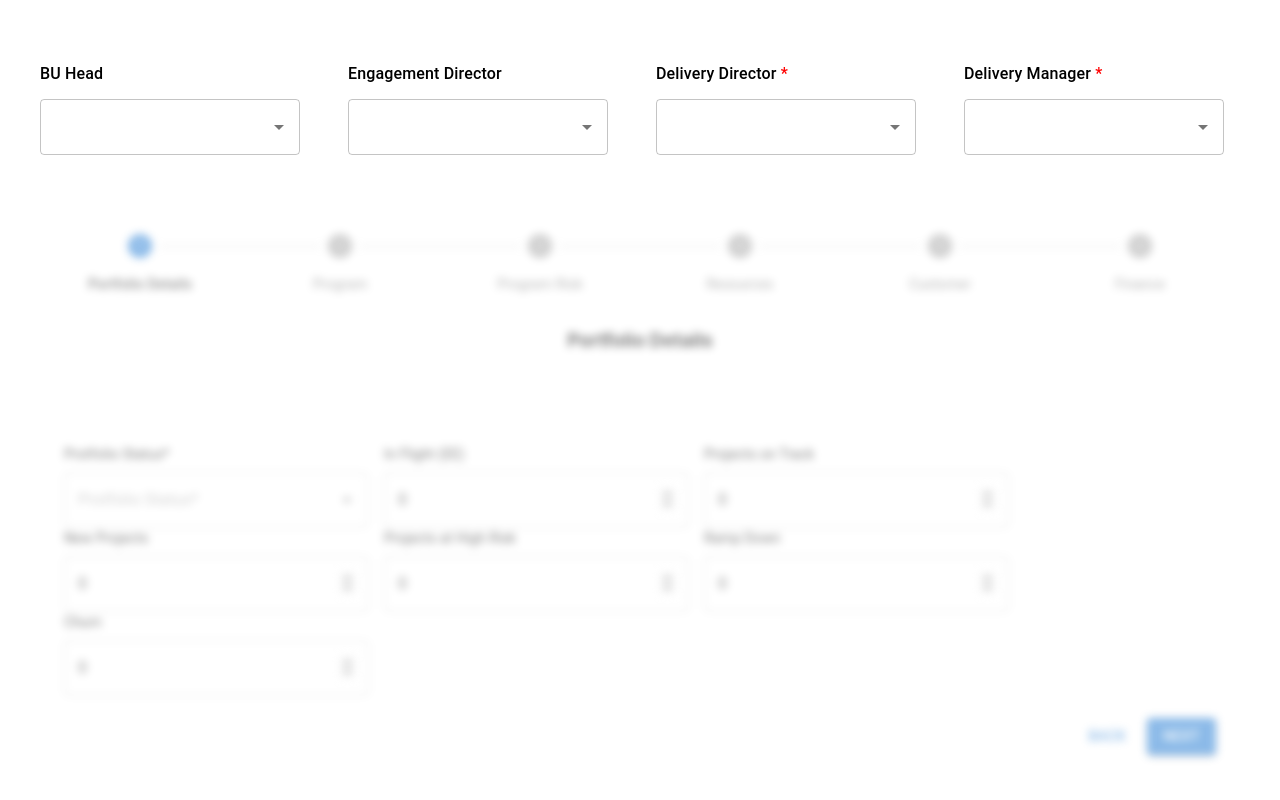
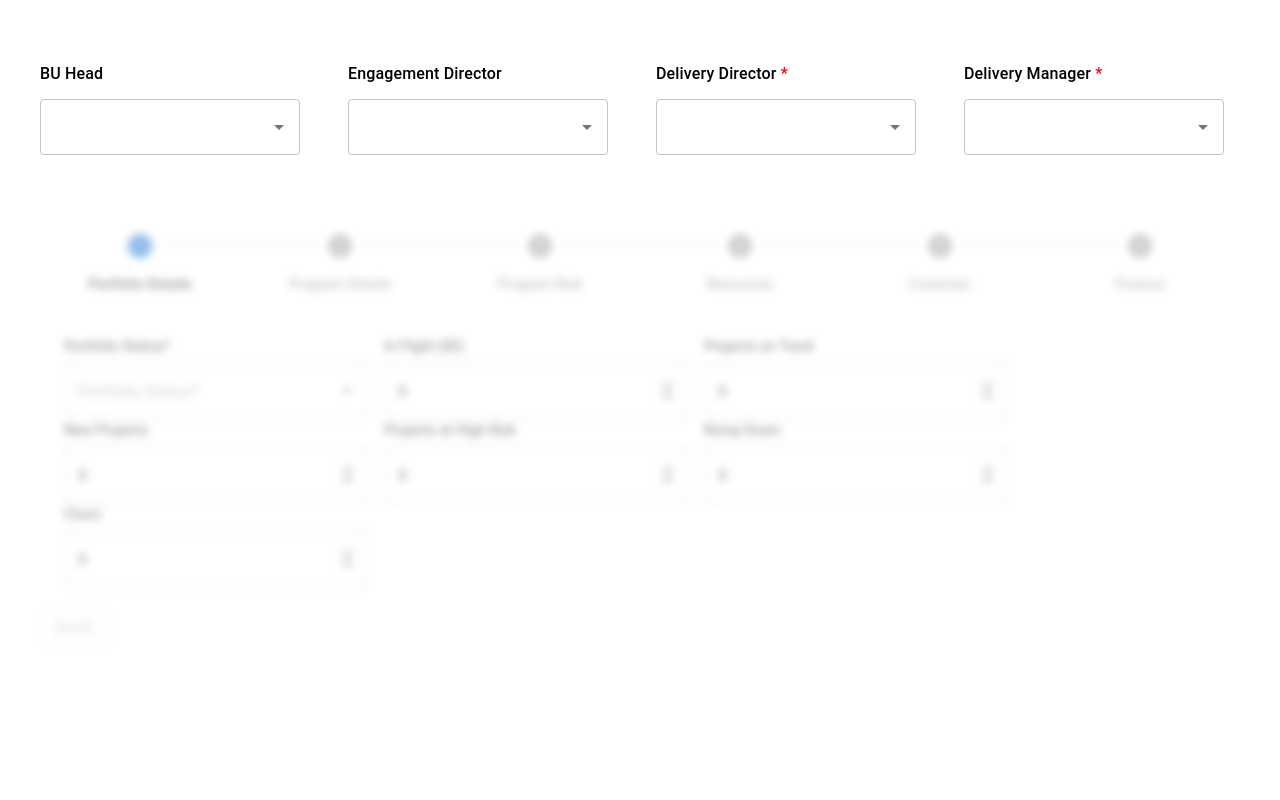
Before and after one commit to bhavyash02/new_pmo_upgrade, a React (Create React App) app in the folder pmo_upgrade/: page /#/portfolio-status in a window 1280 px wide. Shown: the part 310-1110 px from the top of the page. After the commit the page ends 996 px from the top, so only its background shows below. Built offline with nearby package versions, Linux system fonts and the light colour scheme.

Commit message:
Changes in adding pages to stepper component and code optimisation

```diff
--- a/pmo_upgrade/src/components/molecules/MultiStepForm.jsx
+++ b/pmo_upgrade/src/components/molecules/MultiStepForm.jsx
@@ -1,70 +1,85 @@
 import React, { useState, useEffect } from "react";
 import Box from "@mui/material/Box";
 import Stepper from "@mui/material/Stepper";
-import Step from "@mui/material/Step";
+import { Step, Button } from "@mui/material";
 import StepLabel from "@mui/material/StepLabel";
-// import Button from "@mui/material/Button";
+import OneProtFolioDetails from "../../pages/PortFolioStatus/OneProtFolioDetails";
+import ProgramPage from "../../pages/PortFolioStatus/ProgramPage";
 
-const steps = [
+const stepLabels = [
     "Portfolio Details",
-    "Program",
+    "Program Details",
     "Program Risk",
     "Resources",
     "Customer",
-    "Finance"
+    "Finance",
 ];
 
-export default function MultipleStepForm({handleSteps}) {
+export default function MultipleStepForm({ setProtfolioStatus, protfolioStatus }) {
     const [activeStep, setActiveStep] = useState(0);
+    //     if (handleSteps?.step === "next" && activeStep < stepLabels.length - 1) {
+    //       setActiveStep((prevStep) => prevStep + 1);
+    //     }
+    //     if (handleSteps?.step === "prevOne" && activeStep > 0) {
+    //       setActiveStep((prevStep) => prevStep - 1);
+    //     }
+    //   }, [handleSteps]);
 
-    useEffect(() => {
-        if (activeStep < steps.length - 1 && handleSteps.step === 'next') {
+    const handleNext = () => {
+        if (activeStep < stepLabels.length - 1) {
             setActiveStep((prevStep) => prevStep + 1);
         }
+    };
 
-        if (activeStep > 0 && handleSteps.step === 'prevOne') {
+    const handleBack = () => {
+        if (activeStep > 0) {
             setActiveStep((prevStep) => prevStep - 1);
         }
-    }, [handleSteps])
+    };
 
+    const renderStepContent = () => {
+        switch (activeStep) {
+            case 0:
+                return <OneProtFolioDetails protfolioStatus={protfolioStatus} setProtfolioStatus={setProtfolioStatus} />;
+            case 1:
+                return <ProgramPage />;
+            case 2:
+                return <h3>Program Risk</h3>;
+            case 3:
+                return <h3>Resources</h3>;
+            case 4:
+                return <h3>Customer</h3>;
+            case 5:
+                return <h3>Finance</h3>;
+            default:
+                return <h3>Unknown Step</h3>;
+        }
+    };
 
     return (
-        <Box
-            sx={{
-                width: "100%",
-                // minHeight: "80vh",  // Push content down
-                display: "flex",
-                flexDirection: "column"
-            }}
-        >
+        <Box sx={{ width: "100%", display: "flex", flexDirection: "column" }}>
             <Stepper activeStep={activeStep} alternativeLabel>
-                {steps.map((label, index) => (
+                {stepLabels.map((label, index) => (
                     <Step key={index}>
                         <StepLabel>{label}</StepLabel>
                     </Step>
                 ))}
             </Stepper>
 
-            {/* Display content based on step */}
             <Box sx={{ mt: 2, textAlign: "center", flexGrow: 1 }}>
-                <h3>{steps[activeStep]}</h3>
+                {renderStepContent()}
             </Box>
 
-            {/* Navigation Buttons at the Bottom Right */}
-            <Box
-                sx={{
-                    display: "flex",
-                    justifyContent: "flex-end",
-                    mt: "auto",  // Push to bottom
-                    p: 3
-                }}
-            >
-                {/* <Button disabled={activeStep === 0} onClick={handleBack}>
+            <Box sx={{ display: "flex", justifyContent: "space-between", mt: 3 }}>
+                <Button onClick={handleBack} disabled={activeStep === 0} variant="outlined">
                     Back
                 </Button>
-                <Button variant="contained" onClick={handleNext} sx={{ ml: 1 }}>
-                    {activeStep === steps.length - 1 ? "Next" : "Next"}
-                </Button> */}
+                {activeStep === 0 && protfolioStatus || activeStep !== 0 ?
+
+                    <Button onClick={handleNext} disabled={activeStep === stepLabels.length - 1} variant="contained">
+
+                        {activeStep === stepLabels.length - 1 ? "Finish" : "Next"}
+                    </Button> : ""}
             </Box>
         </Box>
     );
--- a/pmo_upgrade/src/pages/PortFolioStatus/OneProtFolioDetails.jsx
+++ b/pmo_upgrade/src/pages/PortFolioStatus/OneProtFolioDetails.jsx
@@ -1,83 +1,39 @@
-import React, { useState } from "react";
+import React from "react";
 import { Dropdown } from "../../components/molecules";
-import { Box } from "@mui/material";
-import Button from "@mui/material/Button";
+import { Box, Button } from "@mui/material";
 import NumberStepper from "../../components/molecules/NumberStepper";
 
-export default function OneProtFolioDetails({nextStep}) {
+export default function OneProtFolioDetails({ protfolioStatus, setProtfolioStatus }) {
   const dropdowns = ["Ramesh", "Lee", "Tony", "Kinesh"];
-  const [protfolioStatus, setProtfolioStatus] = useState("");
 
-  // const [inFlight, setInFlight] = useState("");
-  // const [projectsOnTrack, setProjectsOnTrack] = useState("");
-  // const [newProjects, setNewProjects] = useState("");
-  // const [highRisk, setHighRisk] = useState({});
-  // const [rampDown, setRampDown] = useState("");
-  // const [churn, setChurn] = useState("");
+  // const handleNext = () => {
+  //   if (!protfolioStatus) {
+  //     alert("Please select a Portfolio Status before proceeding.");
+  //   } else {
+  //     nextStep({ step: "next" }); // Update step
+  //   }
+  // };
 
-  // console.log(inFlight, 'inFlight')
-  // this.props.onActiveNext(false);
-
-  const handleNext = () => {
-    if(!protfolioStatus) {
-      // alert('1')
-    } else {
-      // alert('2')
-      handleClick();
-    }
-
-  }
-
-  function handleClick() {
-    nextStep({value: true, step: 'next'});
-  }
   return (
     <>
       <Box sx={{ margin: 3, display: "flex", flex: 1 }}>
         <Dropdown
           input={dropdowns}
-          placeholder="Protfolio Status*"
+          placeholder="Portfolio Status*"
           selectedValues={protfolioStatus}
-          handleOnSelect={(event, newValue) => {
-            setProtfolioStatus(newValue);
-            console.log(newValue, "123");
-          }}
+          handleOnSelect={(event, newValue) => setProtfolioStatus(newValue)}
         />
-        <NumberStepper
-          placeholder="In Flight (EE)"
-        />
-        <NumberStepper
-          placeholder="Projects on Track"
-        />
+        <NumberStepper placeholder="In Flight (EE)" />
+        <NumberStepper placeholder="Projects on Track" />
       </Box>
       <Box sx={{ margin: 3, display: "flex", flexWrap: 1 }}>
-        <NumberStepper
-          placeholder="New Projects"
-        />
-        <NumberStepper
-          placeholder="Projects at High Risk"
-        />
+        <NumberStepper placeholder="New Projects" />
+        <NumberStepper placeholder="Projects at High Risk" />
         <NumberStepper placeholder="Ramp Down" />
       </Box>
       <Box sx={{ margin: 3, display: "flex", flexWrap: 1 }}>
         <NumberStepper placeholder="Churn" />
       </Box>
-      <Box
-        sx={{
-          display: "flex",
-          justifyContent: "flex-end",
-          mt: "auto", // Push to bottom
-          p: 3,
-        }}
-      >
-        <Button>
-          {/* disabled={activeStep === 0} onClick={handleBack} */}
-          Back
-        </Button>
-        <Button variant="contained" sx={{ ml: 1 }} type="submit" onClick={handleNext}>
-          Next
-        </Button>
-      </Box>
-     </>
+    </>
   );
 }
--- a/pmo_upgrade/src/pages/PortFolioStatus/ProgramPage.jsx
+++ b/pmo_upgrade/src/pages/PortFolioStatus/ProgramPage.jsx
@@ -103,13 +103,6 @@ export default function ProgramPage({ nextStep }) {
                     p: 3,
                 }}
             >
-                <Button>
-                    {/* disabled={activeStep === 0} onClick={handleBack} */}
-                    Back
-                </Button>
-                <Button variant="contained" sx={{ ml: 1 }} type="submit" onClick={handleNext}>
-                    Next
-                </Button>
             </Box>
         </Box>
     );
--- a/pmo_upgrade/src/pages/PortFolioStatus/index.jsx
+++ b/pmo_upgrade/src/pages/PortFolioStatus/index.jsx
@@ -2,7 +2,6 @@ import React, { useState, useEffect } from "react";
 import Dropdown from "../../components/molecules/Dropdown";
 import MultipleStepForm from "../../components/molecules/MultiStepForm";
 import { Box, Typography } from "@mui/material";
-import OneProtFolioDetails  from "./OneProtFolioDetails";
 
 function PortFolioStatus() {
     const [buHead, setBuHead] = useState("");
@@ -10,15 +9,17 @@ function PortFolioStatus() {
     const [deliveryDirector, setDeliveryDirector] = useState("");
     const [deliveryManager, setDeliveryManager] = useState("");
     const [handleSteps, setDataFromChild] = useState("");
+    const [protfolioStatus, setProtfolioStatus] = useState(null);
+
 
 
     function steps(data) {
         setDataFromChild(data);
-      }
+    }
 
-      useEffect(() => {
+    useEffect(() => {
         console.log(handleSteps, 'handleSteps')
-      }, [handleSteps])
+    }, [handleSteps])
 
 
     const dropdowns = ["Ramesh", "Lee", "Tony", "Kinesh"];
@@ -28,7 +29,7 @@ function PortFolioStatus() {
 
     return (
         <Box sx={{ margin: 5 }}>
-            <Typography variant="h4" gutterBottom sx={{ fontWeight: 600, marginBottom: 10, marginRight:150 }}>
+            <Typography variant="h4" gutterBottom sx={{ fontWeight: 600, marginBottom: 10, marginRight: 150 }}>
                 Add Portfolio Status For March 2025
             </Typography>
 
@@ -40,12 +41,12 @@ function PortFolioStatus() {
                     { label: "Delivery Manager", state: deliveryManager, setState: setDeliveryManager, required: true },
                 ].map(({ label, state, setState, required }) => (
                     <Box key={label} sx={{ display: "flex", flexDirection: "column", minWidth: 200 }}>
-                        <Typography sx={{ fontWeight: 500, marginBottom: 1, textAlign: "center", marginRight:"auto" }}>
+                        <Typography sx={{ fontWeight: 500, marginBottom: 1, textAlign: "center", marginRight: "auto" }}>
                             {label} {required && <span style={{ color: "red" }}>*</span>}
                         </Typography>
                         <Dropdown
                             input={dropdowns}
-                            handleOnSelect={(event, newValue) => {setState(newValue); console.log(newValue)}}
+                            handleOnSelect={(event, newValue) => { setState(newValue); console.log(newValue) }}
                             selectedValues={state}
                         />
                     </Box>
@@ -60,8 +61,8 @@ function PortFolioStatus() {
                     opacity: isStepFormEnabled ? 1 : 0.5, // Reduce visibility
                 }}
             >
-                <MultipleStepForm handleSteps={handleSteps} />
-                <OneProtFolioDetails nextStep={steps} />
+                <MultipleStepForm setProtfolioStatus={setProtfolioStatus} protfolioStatus = {protfolioStatus}/>
+                {/* <OneProtFolioDetails nextStep={steps} /> */}
             </Box>
         </Box>
     );
```
